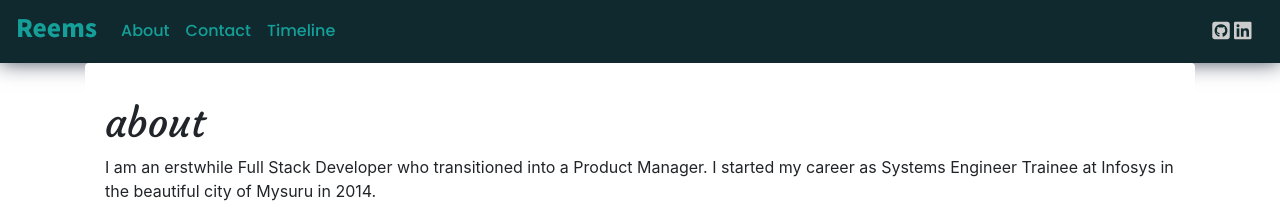
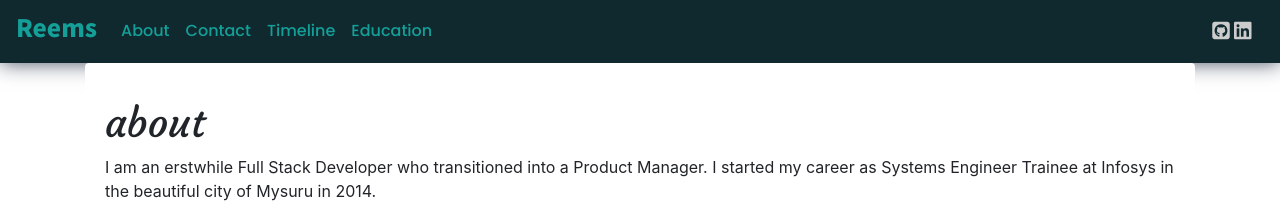
Before and after one commit to reemstk/reemstk.github.io, a Jekyll site: the page built from pages/about.md, in a window 1280 px wide. Shown: the top 213 px of the page. Built offline with Jekyll 4.4.1, drawn with Linux system fonts in a browser that asks for light colours; nearby versions of some CDN libraries; comment, search, counter and statistics services are not loaded.

Commit message:
Update nav.yml

```diff
--- a/_data/nav.yml
+++ b/_data/nav.yml
@@ -9,3 +9,6 @@ links:
 
 - title: Timeline
   url: timeline.html
+
+- title: Education
+  url: timeline.html
```
